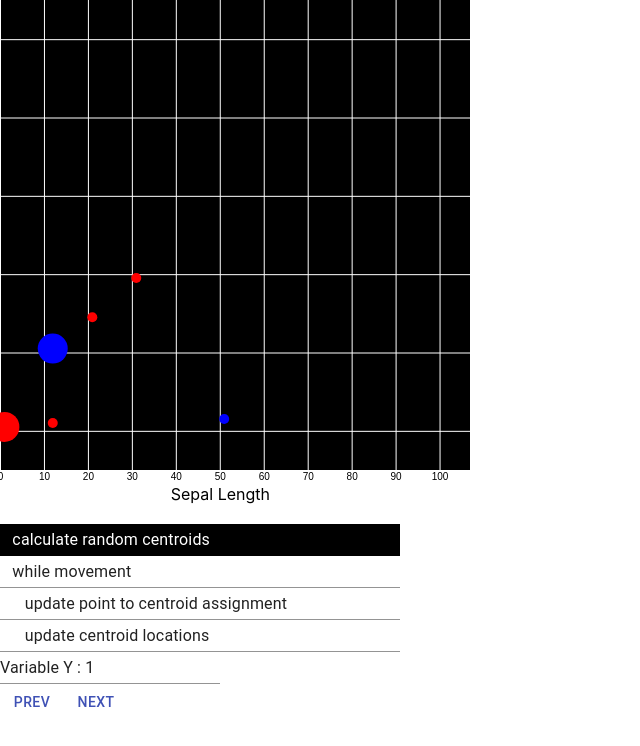
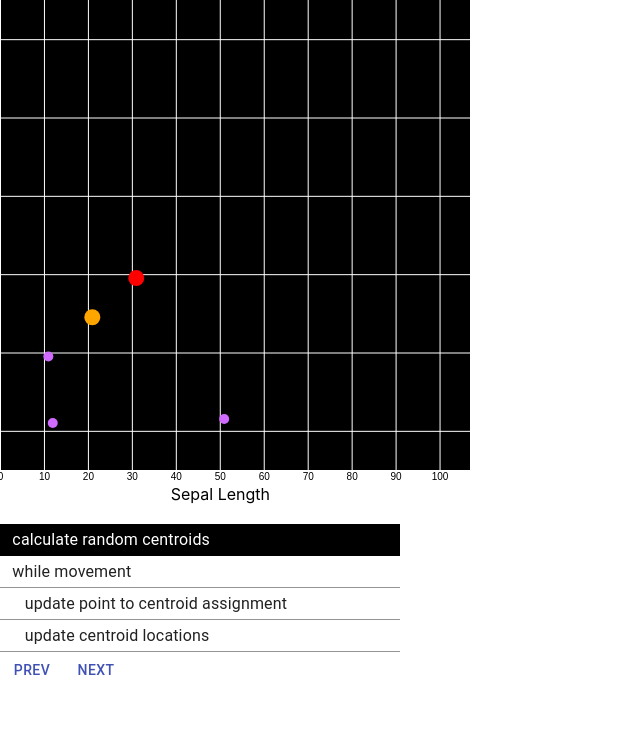
Before and after one commit to h12567/interactive-ml, a React (Create React App) app: page / in a window 1280 px wide. Shown: the top 746 px of the page, without its empty margins (0-640 px from the left). Built offline with nearby package versions, Linux system fonts and the light colour scheme.

Commit message:
Integrate K-means to app

```diff
--- a/src/App.js
+++ b/src/App.js
@@ -7,6 +7,7 @@ import ClusterVis from './components/ClusterVis'
 import PseudoCodeBox from './components/PseudoCodeBox'
 import DataDisplay from './components/DataDisplay'
 import { Button } from '@material-ui/core'
+import { pseudo_code, KMeans } from './ml/k-means'
 
 // const data = [
 //   {year: 1980, efficiency: 24.3, sales: 8949000},
@@ -41,134 +42,126 @@ import { Button } from '@material-ui/core'
 //   {year: 2017, efficiency: 39.4, sales: 6081000},
 // ]
 
-const data = [
-  {x: 12, y: 2, color: 'red'},
-  {x: 51, y: 3, color: 'blue'},
-  {x: 11, y: 19, color: 'red'},
-  {x: 21, y: 29, color: 'red'},
-  {x: 31, y: 39, color: 'red'},
-]
 
-const centroids = [
-  {x: 1, y: 1, color: 'red'},
-  {x: 12, y: 21, color: 'blue'}
-]
+// const state_arr = [
+//   [
+//       0,
+//       {'Variable Y' : '1'},
+//       {
+//           'data':  [{x: 12, y: 2, color: 'red'},
+//                       {x: 51, y: 3, color: 'blue'},
+//                       {x: 11, y: 19, color: 'red'},
+//                       {x: 21, y: 29, color: 'red'},
+//                       {x: 31, y: 39, color: 'red'}],
+//           'centroids': [
+//               {x: 1, y: 1, color: 'red'},
+//               {x: 12, y: 21, color: 'blue'}
+//           ]
+//       }
+//   ],
+//   [
+//     1,
+//     {'Variable X' : '1'},
+//     {
+//         'data':  [{x: 12, y: 2, color: 'blue'},
+//                     {x: 51, y: 3, color: 'blue'},
+//                     {x: 11, y: 19, color: 'blue'},
+//                     {x: 21, y: 29, color: 'blue'},
+//                     {x: 31, y: 39, color: 'red'}],
+//         'centroids': [
+//           {x: 1, y: 1, color: 'red'},
+//           {x: 12, y: 21, color: 'blue'}
+//       ]
+//     }
+//   ],
+//   [
+//     2,
+//     {'Variable Z' : '113431'},
+//     {
+//         'data':  [{x: 12, y: 2, color: 'red'},
+//                     {x: 51, y: 3, color: 'red'},
+//                     {x: 11, y: 19, color: 'red'},
+//                     {x: 21, y: 29, color: 'red'},
+//                     {x: 31, y: 39, color: 'red'}],
+//                     'centroids': [
+//                       {x: 1, y: 1, color: 'red'},
+//                       {x: 12, y: 21, color: 'blue'}
+//                   ]
+//     }
+//   ],
+//   [
+//     3,
+//     {'Variable X' : '1'},
+//     {
+//         'data':  [{x: 12, y: 2, color: 'blue'},
+//                     {x: 51, y: 3, color: 'blue'},
+//                     {x: 11, y: 19, color: 'blue'},
+//                     {x: 21, y: 29, color: 'blue'},
+//                     {x: 31, y: 39, color: 'red'}],
+//         'centroids': [
+//           {x: 12, y: 11, color: 'red'},
+//           {x: 32, y: 51, color: 'blue'}
+//       ]
+//     }
+//   ],
+//   [
+//     1,
+//     {'Variable Z' : '113431'},
+//     {
+//         'data':  [{x: 12, y: 2, color: 'red'},
+//                     {x: 51, y: 3, color: 'red'},
+//                     {x: 11, y: 19, color: 'red'},
+//                     {x: 21, y: 29, color: 'red'},
+//                     {x: 31, y: 39, color: 'red'}],
+//         'centroids': [
+//             {x: 12, y: 11, color: 'red'},
+//             {x: 32, y: 51, color: 'blue'}
+//         ]
+//     }
+//   ],
+//   [
+//     2,
+//     {'Variable X' : '1'},
+//     {
+//         'data':  [{x: 12, y: 2, color: 'blue'},
+//                     {x: 51, y: 3, color: 'blue'},
+//                     {x: 11, y: 19, color: 'blue'},
+//                     {x: 21, y: 29, color: 'blue'},
+//                     {x: 31, y: 39, color: 'red'}],
+//           'centroids': [
+//             {x: 12, y: 11, color: 'red'},
+//             {x: 32, y: 51, color: 'blue'}
+//         ]
+//     }
+//   ],
+//   [
+//     3,
+//     {'Variable Z' : '113431'},
+//     {
+//         'data':  [{x: 12, y: 2, color: 'red'},
+//                     {x: 51, y: 3, color: 'red'},
+//                     {x: 11, y: 19, color: 'red'},
+//                     {x: 21, y: 29, color: 'red'},
+//                     {x: 31, y: 39, color: 'red'}],
+//           'centroids': [
+//             {x: 42, y: 11, color: 'red'},
+//             {x: 12, y: 51, color: 'blue'}
+//         ]
+//     }
+//   ],
+// ];
 
-var pseudo_code = [
-  ["calculate random centroids", 1],
-  ["while movement", 1],
-  ["update point to centroid assignment", 2],
-  ["update centroid locations", 2]
-]
+const points = [
+  [12, 2],
+  [51, 3],
+  [21, 29],
+  [31, 39],
+  [11, 19]
+];
+const k = 2;
 
-const state_arr = [
-  [
-      0,
-      {'Variable Y' : '1'},
-      {
-          'data':  [{x: 12, y: 2, color: 'red'},
-                      {x: 51, y: 3, color: 'blue'},
-                      {x: 11, y: 19, color: 'red'},
-                      {x: 21, y: 29, color: 'red'},
-                      {x: 31, y: 39, color: 'red'}],
-          'centroids': [
-              {x: 1, y: 1, color: 'red'},
-              {x: 12, y: 21, color: 'blue'}
-          ]
-      }
-  ],
-  [
-    1,
-    {'Variable X' : '1'},
-    {
-        'data':  [{x: 12, y: 2, color: 'blue'},
-                    {x: 51, y: 3, color: 'blue'},
-                    {x: 11, y: 19, color: 'blue'},
-                    {x: 21, y: 29, color: 'blue'},
-                    {x: 31, y: 39, color: 'red'}],
-        'centroids': [
-          {x: 1, y: 1, color: 'red'},
-          {x: 12, y: 21, color: 'blue'}
-      ]
-    }
-  ],
-  [
-    2,
-    {'Variable Z' : '113431'},
-    {
-        'data':  [{x: 12, y: 2, color: 'red'},
-                    {x: 51, y: 3, color: 'red'},
-                    {x: 11, y: 19, color: 'red'},
-                    {x: 21, y: 29, color: 'red'},
-                    {x: 31, y: 39, color: 'red'}],
-                    'centroids': [
-                      {x: 1, y: 1, color: 'red'},
-                      {x: 12, y: 21, color: 'blue'}
-                  ]
-    }
-  ],
-  [
-    3,
-    {'Variable X' : '1'},
-    {
-        'data':  [{x: 12, y: 2, color: 'blue'},
-                    {x: 51, y: 3, color: 'blue'},
-                    {x: 11, y: 19, color: 'blue'},
-                    {x: 21, y: 29, color: 'blue'},
-                    {x: 31, y: 39, color: 'red'}],
-        'centroids': [
-          {x: 12, y: 11, color: 'red'},
-          {x: 32, y: 51, color: 'blue'}
-      ]
-    }
-  ],
-  [
-    1,
-    {'Variable Z' : '113431'},
-    {
-        'data':  [{x: 12, y: 2, color: 'red'},
-                    {x: 51, y: 3, color: 'red'},
-                    {x: 11, y: 19, color: 'red'},
-                    {x: 21, y: 29, color: 'red'},
-                    {x: 31, y: 39, color: 'red'}],
-        'centroids': [
-            {x: 12, y: 11, color: 'red'},
-            {x: 32, y: 51, color: 'blue'}
-        ]
-    }
-  ],
-  [
-    2,
-    {'Variable X' : '1'},
-    {
-        'data':  [{x: 12, y: 2, color: 'blue'},
-                    {x: 51, y: 3, color: 'blue'},
-                    {x: 11, y: 19, color: 'blue'},
-                    {x: 21, y: 29, color: 'blue'},
-                    {x: 31, y: 39, color: 'red'}],
-          'centroids': [
-            {x: 12, y: 11, color: 'red'},
-            {x: 32, y: 51, color: 'blue'}
-        ]
-    }
-  ],
-  [
-    3,
-    {'Variable Z' : '113431'},
-    {
-        'data':  [{x: 12, y: 2, color: 'red'},
-                    {x: 51, y: 3, color: 'red'},
-                    {x: 11, y: 19, color: 'red'},
-                    {x: 21, y: 29, color: 'red'},
-                    {x: 31, y: 39, color: 'red'}],
-          'centroids': [
-            {x: 42, y: 11, color: 'red'},
-            {x: 12, y: 51, color: 'blue'}
-        ]
-    }
-  ],
-];
-
+console.log("COMPUTE");
+const state_arr = KMeans(points, k);
 
 function App() {
   // var initial_idx = 0;
@@ -177,18 +170,17 @@ function App() {
   // const clusterVisRef = React.useRef();
   const clusterVisRef = React.useRef();
   const [refVisible, setRefVisible] = React.useState(false);
-  console.log("HIEU");
   for (var i = 0; i < state_arr.length; i ++) {
     itemList.push(
       <div class="row">
         <div class="column" width="30%" float="left">
-          <ClusterVis data={state_arr[i][2]['data']} centroids={state_arr[i][2]['centroids']} />
+          <ClusterVis data={state_arr[i][2] != null ? state_arr[i][2]['data'] : null} centroids={state_arr[i][2] != null ? state_arr[i][2]['centroids'] : null} />
         </div>
         <div class="column" width="30%" float="right">
           <PseudoCodeBox code_box={pseudo_code} idx={state_arr[i][0]} />
         </div>
         <div class="column" width="30%" float="right">
-          <DataDisplay data={state_arr[i][1]} />
+          <DataDisplay data={state_arr[i][1] != null ? state_arr[i][1] : {}} />
         </div>
       </div>
     );
@@ -198,16 +190,11 @@ function App() {
   function decreaseIdx() {
     // initial_idx -= 1;
     setIntialIdx(initial_idx - 1);
-    console.log("INIT");
-    console.log(initial_idx);
   }
 
   function increaseIdx() {
     // initial_idx += 1;
     setIntialIdx(initial_idx + 1);
-    console.log("INIT");
-    console.log(initial_idx);
-    console.log(clusterVisRef);
     // clusterVisRef.current.forceUpdate();
   }
 
@@ -233,7 +220,7 @@ function App() {
           <PseudoCodeBox id='code_box' i={initial_idx} code_box={pseudo_code} idx={state_arr[initial_idx][0]} />
         </div>
         <div class="column" width="30%" float="right">
-          <DataDisplay id='data_display' i={initial_idx} data={state_arr[initial_idx][1]} />
+          <DataDisplay id='data_display' i={initial_idx} data={state_arr[initial_idx][1] != null ? state_arr[initial_idx][1] : {}} />
         </div>
       </div>
       <div>
--- a/src/components/ClusterVis.js
+++ b/src/components/ClusterVis.js
@@ -92,7 +92,7 @@ function ClusterVis({data, centroids}) {
             .append("circle")
             .attr("cx", function (d) { return x(d.x); } )
             .attr("cy", function (d) { return y(d.y); } )
-            .attr("r", 15)
+            .attr("r", 8)
             .style("fill", function (d) { return color(d.color) } )
 
         },
--- a/src/components/DataDisplay.js
+++ b/src/components/DataDisplay.js
@@ -15,6 +15,8 @@ const styles = {
 function DataDisplay({classes, data}) {
 
     var itemList = [];
+
+    console.log(data);
 
     for (const [key, value] of Object.entries(data)) {
         var result_str = key + " : " + value;
--- a/src/ml/k-means.js
+++ b/src/ml/k-means.js
@@ -1,10 +1,10 @@
 import util from 'util'
 
 var pseudo_code = [
-    ("calculate random centroids", 1),
-    ("while movement", 1),
-    ("update point to centroid assignment", 2),
-    ("update centroid locations", 2)
+    ["calculate random centroids", 1],
+    ["while movement", 1],
+    ["update point to centroid assignment", 2],
+    ["update centroid locations", 2]
 ]
 
 function euclidean(v1, v2) {
@@ -32,14 +32,16 @@ function weighted_random(items, weights) {
 
 function generateVisualizedData(points, centroids, assignment) {
     // the default colors, now limited to 7 colors of the rainbow
-    const colors = ["red", "orange", "yellow", "green", "blue", "indigo", "violet"];
+    const colors = ["red", "orange", "yellow", "green", "blue", "indigo"];
+    var default_color = "violet";
 
     // generate data array
     var data = [];
     for (var i = 0; i < assignment.length; i++) {
+        var color_use = assignment.length > i && assignment[i] != null ? colors[assignment[i]] : default_color;
         data.push({
             "x": points[i][0], "y": points[i][1],
-            "color": colors[assignment[i]]
+            "color": color_use
         });
     }
 
@@ -148,17 +150,18 @@ function KMeans(inp_points, inp_k) {
     function cluster(points, k) {
         k = k || Math.max(2, Math.ceil(Math.sqrt(points.length / 2)));
 
+        var assignment = new Array(points.length);
+        var clusters = new Array(k);
+
         var centroids = kMeansPlusPlus(points, k);
+
         state_arr.push(
             [
                 0,
                 null,
-                null
+                generateVisualizedData(points, centroids, assignment)
             ]
         )
-
-        var assignment = new Array(points.length);
-        var clusters = new Array(k);
 
         var iterations = 0;
         var movement = true;
@@ -167,7 +170,7 @@ function KMeans(inp_points, inp_k) {
                [
                    1,
                    {'movement': movement},
-                   null
+                   generateVisualizedData(points, centroids, assignment)
                ]
            )
            // update point-to-centroid assignments
@@ -215,7 +218,23 @@ function KMeans(inp_points, inp_k) {
               clusters[j] = assigned;
            }
 
+           state_arr.push(
+                [
+                    3,
+                    null,
+                    generateVisualizedData(points, centroids, assignment)
+                ]
+            )
+
         }
+
+        state_arr.push(
+            [
+                1,
+                {'movement': movement},
+                generateVisualizedData(points, centroids, assignment)
+            ]
+        )
 
         return clusters;
      }
```
Also changed, not shown: 1 other file (tests, documents, lock files or other folders).
